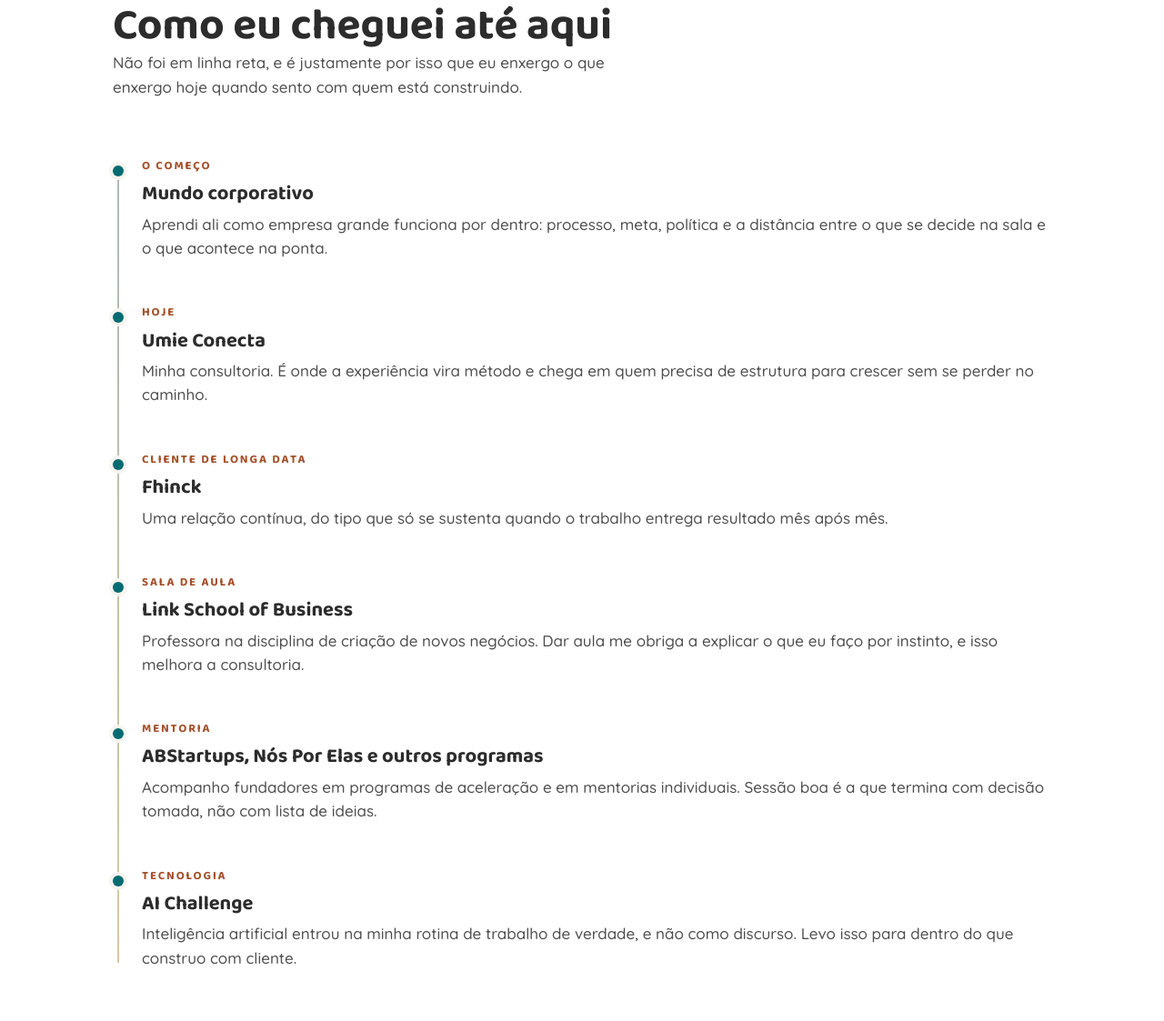
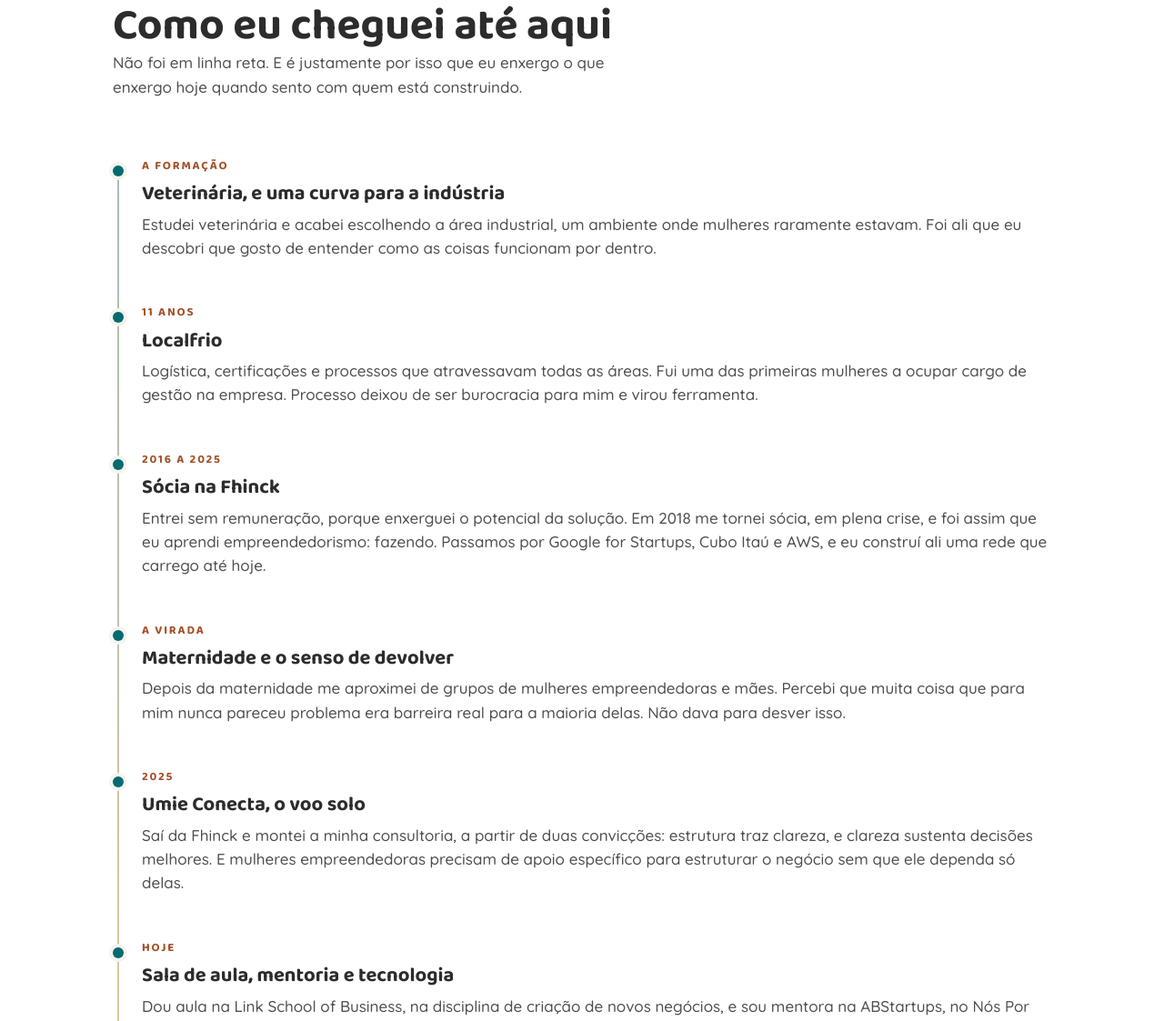
Before and after one commit to unagisarah/sarahhirota, a plain HTML site: page index.html in a window 1280 px wide. Shown: the part 1677-2800 px from the top of the page at 91% size. Drawn offline with Linux system fonts and the light colour scheme.

Commit message:
Trajetoria real a partir do doc minha-historia.md da Sarah; corrige Fhinck de cliente para socia

```diff
--- a/index.html
+++ b/index.html
@@ -214,7 +214,7 @@
   <div class="wrap hero-grid">
     <div>
       <h1>Negócio que<br>para de pé.</h1>
-      <p class="lede">Consultoria, mentoria e formação para quem está construindo, e precisa que a conta feche.</p>
+      <p class="lede">Ajudo mulheres empreendedoras a transformar a operação em resultado, com dados, processos e tecnologia.</p>
       <p class="assinatura">Clareza não se encontra. Se constrói.</p>
       <div class="botoes">
         <a class="btn btn-cheio" href="#contato">Falar comigo</a>
@@ -232,66 +232,74 @@
     <p class="eyebrow">Trajetória</p>
     <h2>Como eu cheguei até aqui</h2>
     <p class="intro">
-      Não foi em linha reta, e é justamente por isso que eu enxergo o que enxergo
-      hoje quando sento com quem está construindo.
+      Não foi em linha reta. E é justamente por isso que eu enxergo o que
+      enxergo hoje quando sento com quem está construindo.
     </p>
 
     <div class="linha">
       <div class="etapa">
-        <span class="tag">O começo</span>
-        <h3>Mundo corporativo</h3>
+        <span class="tag">A formação</span>
+        <h3>Veterinária, e uma curva para a indústria</h3>
         <p>
-          Aprendi ali como empresa grande funciona por dentro: processo, meta,
-          política e a distância entre o que se decide na sala e o que acontece
-          na ponta.
+          Estudei veterinária e acabei escolhendo a área industrial, um ambiente
+          onde mulheres raramente estavam. Foi ali que eu descobri que gosto de
+          entender como as coisas funcionam por dentro.
+        </p>
+      </div>
+
+      <div class="etapa">
+        <span class="tag">11 anos</span>
+        <h3>Localfrio</h3>
+        <p>
+          Logística, certificações e processos que atravessavam todas as áreas.
+          Fui uma das primeiras mulheres a ocupar cargo de gestão na empresa.
+          Processo deixou de ser burocracia para mim e virou ferramenta.
+        </p>
+      </div>
+
+      <div class="etapa">
+        <span class="tag">2016 a 2025</span>
+        <h3>Sócia na Fhinck</h3>
+        <p>
+          Entrei sem remuneração, porque enxerguei o potencial da solução. Em
+          2018 me tornei sócia, em plena crise, e foi assim que eu aprendi
+          empreendedorismo: fazendo. Passamos por Google for Startups, Cubo Itaú
+          e AWS, e eu construí ali uma rede que carrego até hoje.
+        </p>
+      </div>
+
+      <div class="etapa">
+        <span class="tag">A virada</span>
+        <h3>Maternidade e o senso de devolver</h3>
+        <p>
+          Depois da maternidade me aproximei de grupos de mulheres
+          empreendedoras e mães. Percebi que muita coisa que para mim nunca
+          pareceu problema era barreira real para a maioria delas. Não dava para
+          desver isso.
+        </p>
+      </div>
+
+      <div class="etapa">
+        <span class="tag">2025</span>
+        <h3>Umie Conecta, o voo solo</h3>
+        <p>
+          Saí da Fhinck e montei a minha consultoria, a partir de duas
+          convicções: estrutura traz clareza, e clareza sustenta decisões
+          melhores. E mulheres empreendedoras precisam de apoio específico para
+          estruturar o negócio sem que ele dependa só delas.
         </p>
       </div>
 
       <div class="etapa">
         <span class="tag">Hoje</span>
-        <h3>Umie Conecta</h3>
+        <h3>Sala de aula, mentoria e tecnologia</h3>
         <p>
-          Minha consultoria. É onde a experiência vira método e chega em quem
-          precisa de estrutura para crescer sem se perder no caminho.
-        </p>
-      </div>
-
-      <div class="etapa">
-        <span class="tag">Cliente de longa data</span>
-        <h3>Fhinck</h3>
-        <p>
-          Uma relação contínua, do tipo que só se sustenta quando o trabalho
-          entrega resultado mês após mês.
-        </p>
-      </div>
-
-      <div class="etapa">
-        <span class="tag">Sala de aula</span>
-        <h3>Link School of Business</h3>
-        <p>
-          Professora na disciplina de criação de novos negócios. Dar aula me
-          obriga a explicar o que eu faço por instinto, e isso melhora a
-          consultoria.
-        </p>
-      </div>
-
-      <div class="etapa">
-        <span class="tag">Mentoria</span>
-        <h3>ABStartups, Nós Por Elas e outros programas</h3>
-        <p>
-          Acompanho fundadores em programas de aceleração e em mentorias
-          individuais. Sessão boa é a que termina com decisão tomada, não com
-          lista de ideias.
-        </p>
-      </div>
-
-      <div class="etapa">
-        <span class="tag">Tecnologia</span>
-        <h3>AI Challenge</h3>
-        <p>
-          Inteligência artificial entrou na minha rotina de trabalho de verdade,
-          e não como discurso. Levo isso para dentro do que construo com
-          cliente.
+          Dou aula na Link School of Business, na disciplina de criação de novos
+          negócios, e sou mentora na ABStartups, no Nós Por Elas e em programas
+          de aceleração. Inteligência artificial entrou na minha rotina de
+          trabalho de verdade, e não como discurso: foi o que me levou ao AI
+          Challenge. E realizo o Destrava, para tirar tudo isso do papel e botar
+          numa sala.
         </p>
       </div>
     </div>
@@ -339,14 +347,20 @@
       <p class="eyebrow">Sobre</p>
       <h2>Prazer, Sarah</h2>
       <p>
-        Passo meus dias perto de quem constrói: fundadores, times e pessoas que
-        decidiram empreender e descobriram que a parte difícil não é ter ideia.
+        Sou independente desde cedo. Aos 21 anos fui sozinha para Portugal e
+        Espanha fazer estágio, e nunca mais perdi o gosto por ir ver de perto.
+      </p>
+      <p>
+        Hoje passo meus dias perto de quem constrói: empreendedoras, times e
+        pessoas que descobriram que a parte difícil não é ter a ideia.
       </p>
       <p>
         Sala de aula ensina a explicar. Mentoria ensina a escutar. Consultoria
         ensina que plano bonito que não cabe na rotina de ninguém não vale nada.
       </p>
-      <p>O que eu entrego, no fim, é clareza. E clareza dá trabalho.</p>
+      <p>
+        O capítulo atual tem nome: a surpresa de decolar para um voo solo.
+      </p>
     </div>
   </div>
 </section>
```
